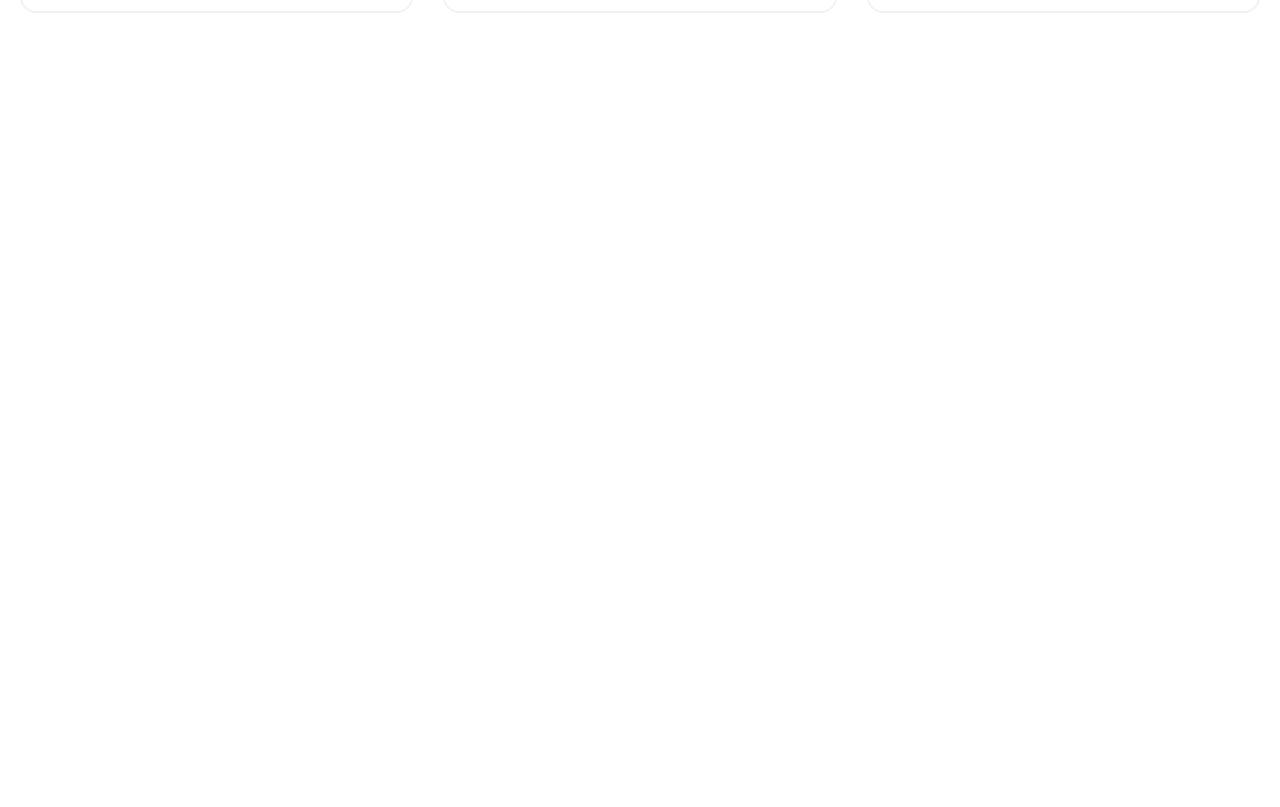
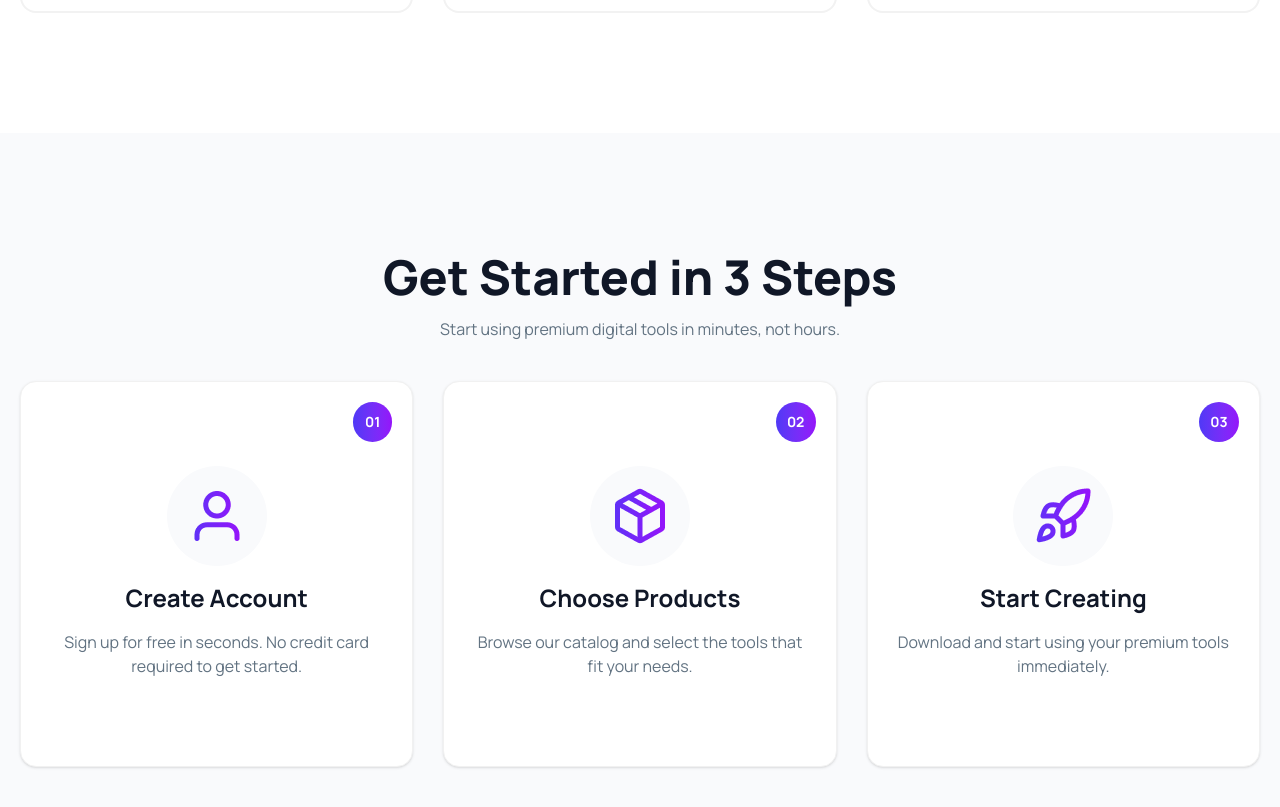
Before and after one commit to alfu-git/module-36-a-06, a React (Vite) app: page / in a window 1280 px wide. Shown: the part 2258-3065 px from the top of the page. Before the commit the page ends 2391 px from the top, so only its background shows below. Built offline with nearby package versions, Linux system fonts and the light colour scheme.

Commit message:
steps component done

```diff
--- a/src/App.jsx
+++ b/src/App.jsx
@@ -5,6 +5,7 @@ import Banner from './Components/Banner/Banner'
 import Navbar from './Components/Navbar/Navbar'
 import Stats from './Components/Stats/Stats'
 import ToolsContainer from './Components/ToolsContainer/ToolsContainer'
+import Steps from './Components/Steps/Steps';
 
 const getToolsData = async () => {
   const fetchToolsData = await fetch("../public/toolsData.json");
@@ -46,6 +47,8 @@ function App() {
             setCartList={setCartList}
           />
         </Suspense>
+
+        <Steps />
       </main>
 
       <ToastContainer />
--- /dev/null
+++ b/src/Components/Steps/Steps.jsx
@@ -0,0 +1,97 @@
+import React from "react";
+import UserImg from "../../assets/user.png";
+import PackageImg from "../../assets/package.png";
+import RocketImg from "../../assets/rocket.png";
+
+const Steps = () => {
+  return (
+    <section className="container mx-auto px-5 py-30 bg-[#F9FAFC]">
+      <div>
+        <div>
+          <div className="mb-10 text-center">
+            <h2 className="mb-4 text-[#101727] text-5xl font-extrabold">
+              Get Started in 3 Steps
+            </h2>
+            <p className="text-[#627382]">
+              Start using premium digital tools in minutes, not hours.
+            </p>
+          </div>
+
+          <div className="grid grid-cols-1 lg:grid-cols-3 gap-7.5">
+            <div className="p-6 bg-base-100 border border-[#F1F1F1] rounded-2xl shadow">
+              <div className="flex justify-end -m-1 -r-1">
+                <div className="mb-7 py-2.5 px-3 w-10 h-10 bg-linear-to-r from-[#4F39F6] to-[#9514FA] rounded-full max-w-fit flex justify-center items-center">
+                  <span className="text-base-100 text-sm font-bold">01</span>
+                </div>
+              </div>
+
+              <div className="mb-4 flex justify-center items-center">
+                <div className="p-5 bg-[#F9FAFC] rounded-full">
+                  <img src={UserImg} />
+                </div>
+              </div>
+
+              <div className="text-center">
+                <h5 className="mb-4 text-[#101727] text-2xl font-bold">
+                  Create Account
+                </h5>
+                <p className="pb-16 text-[#627382]">
+                  Sign up for free in seconds. No credit card required to get
+                  started.
+                </p>
+              </div>
+            </div>
+
+            <div className="p-6 bg-base-100 border border-[#F1F1F1] rounded-2xl shadow">
+              <div className="flex justify-end -m-1 -r-1">
+                <div className="mb-7 py-2.5 px-3 w-10 h-10 bg-linear-to-r from-[#4F39F6] to-[#9514FA] rounded-full max-w-fit flex justify-center items-center">
+                  <span className="text-base-100 text-sm font-bold">02</span>
+                </div>
+              </div>
+
+              <div className="mb-4 flex justify-center items-center">
+                <div className="p-5 bg-[#F9FAFC] rounded-full">
+                  <img src={PackageImg} />
+                </div>
+              </div>
+
+              <div className="text-center">
+                <h5 className="mb-4 text-[#101727] text-2xl font-bold">
+                  Choose Products
+                </h5>
+                <p className="pb-16 text-[#627382]">
+                  Browse our catalog and select the tools that fit your needs.
+                </p>
+              </div>
+            </div>
+
+            <div className="p-6 bg-base-100 border border-[#F1F1F1] rounded-2xl shadow">
+              <div className="flex justify-end -m-1 -r-1">
+                <div className="mb-7 py-2.5 px-3 w-10 h-10 bg-linear-to-r from-[#4F39F6] to-[#9514FA] rounded-full max-w-fit flex justify-center items-center">
+                  <span className="text-base-100 text-sm font-bold">03</span>
+                </div>
+              </div>
+
+              <div className="mb-4 flex justify-center items-center">
+                <div className="p-5 bg-[#F9FAFC] rounded-full">
+                  <img src={RocketImg} />
+                </div>
+              </div>
+
+              <div className="text-center">
+                <h5 className="mb-4 text-[#101727] text-2xl font-bold">
+                  Start Creating
+                </h5>
+                <p className="pb-16 text-[#627382]">
+                  Download and start using your premium tools immediately.
+                </p>
+              </div>
+            </div>
+          </div>
+        </div>
+      </div>
+    </section>
+  );
+};
+
+export default Steps;
```
